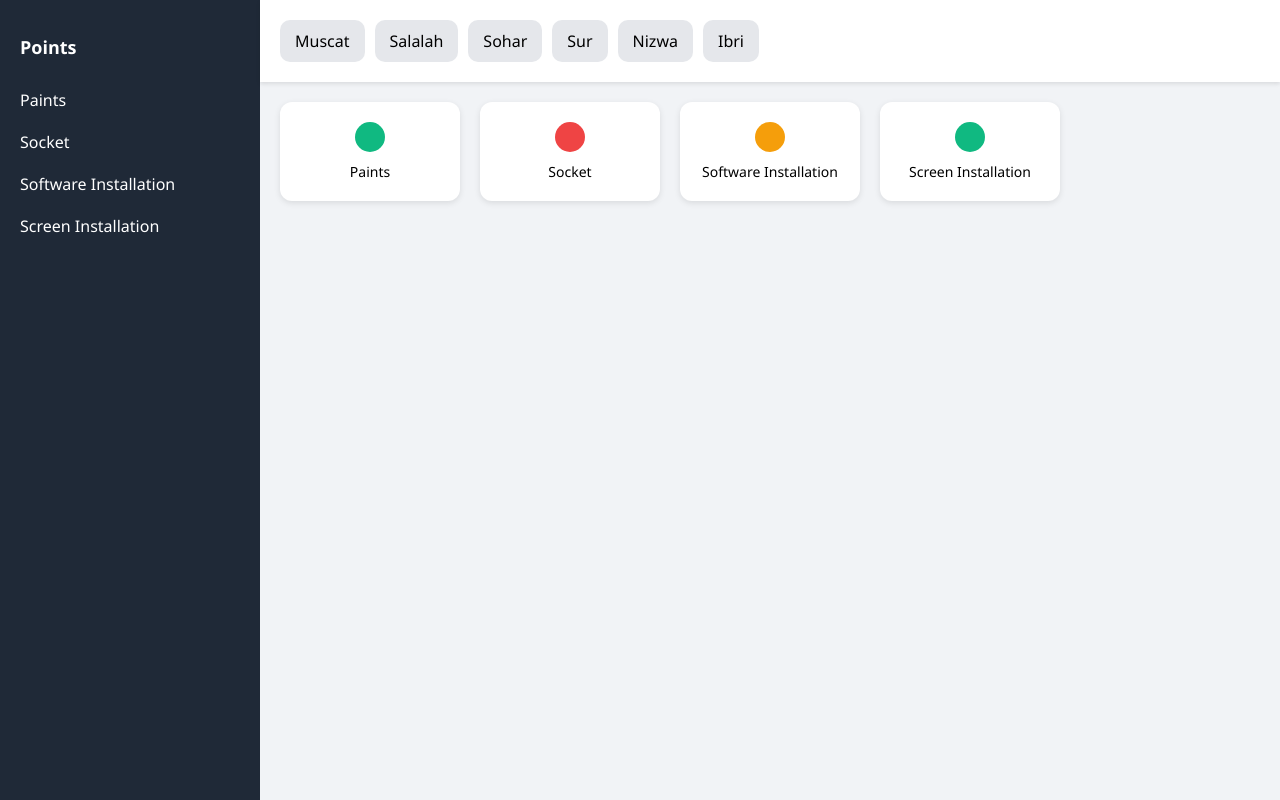
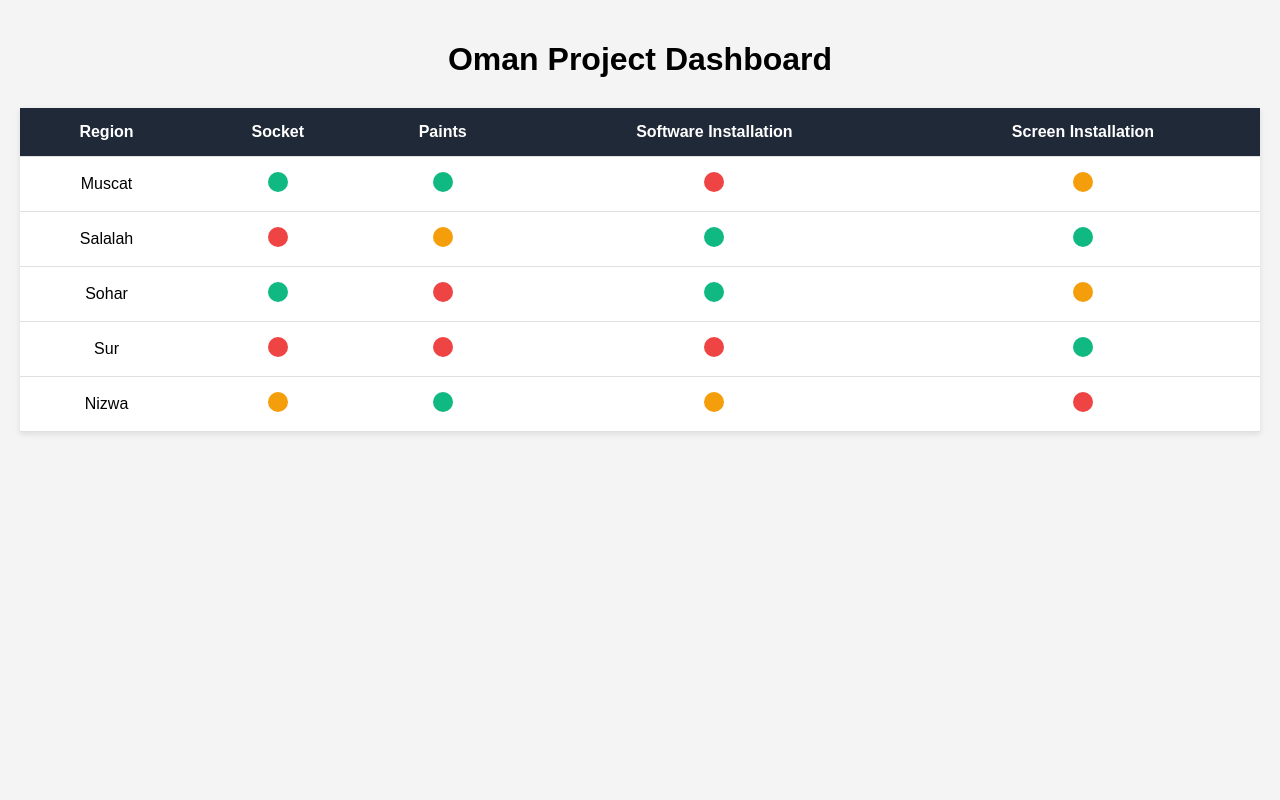
Before and after one commit to Nwe7l/game-demo, a plain HTML site: page index.html in a window 1280 px wide. Drawn offline with Linux system fonts and the light colour scheme.

Commit message:
Update index.html

```diff
--- a/index.html
+++ b/index.html
@@ -1,140 +1,140 @@
 <!DOCTYPE html>
 <html lang="en">
 <head>
-  <meta charset="UTF-8" />
-  <meta name="viewport" content="width=device-width, initial-scale=1.0"/>
-  <title>Oman Dashboard</title>
+  <meta charset="UTF-8">
+  <title>Oman Project Dashboard</title>
   <style>
     body {
+      font-family: Arial, sans-serif;
+      background: #f4f4f4;
       margin: 0;
-      font-family: 'Segoe UI', sans-serif;
-      display: flex;
-      height: 100vh;
-      background: #f1f3f6;
-    }
-
-    .sidebar {
-      width: 220px;
-      background-color: #1f2937;
-      color: white;
       padding: 20px;
     }
 
-    .sidebar h2 {
-      font-size: 18px;
-      margin-bottom: 20px;
+    h1 {
+      text-align: center;
+      margin-bottom: 30px;
     }
 
-    .sidebar ul {
-      list-style: none;
-      padding: 0;
-    }
-
-    .sidebar li {
-      padding: 10px 0;
-      cursor: pointer;
-    }
-
-    .sidebar li:hover {
-      background-color: #374151;
-    }
-
-    .main {
-      flex: 1;
-      display: flex;
-      flex-direction: column;
-    }
-
-    .topbar {
-      background-color: white;
-      padding: 20px;
-      display: flex;
-      gap: 10px;
-      overflow-x: auto;
-      box-shadow: 0 2px 4px rgba(0,0,0,0.1);
-    }
-
-    .region {
-      background-color: #e5e7eb;
-      padding: 10px 15px;
-      border-radius: 10px;
-      white-space: nowrap;
-    }
-
-    .content {
-      padding: 20px;
-      display: grid;
-      grid-template-columns: repeat(auto-fill, minmax(180px, 1fr));
-      gap: 20px;
-    }
-
-    .card {
-      background-color: white;
-      padding: 20px;
-      border-radius: 12px;
-      display: flex;
-      flex-direction: column;
-      align-items: center;
+    table {
+      width: 100%;
+      border-collapse: collapse;
+      background: #fff;
       box-shadow: 0 2px 6px rgba(0,0,0,0.1);
     }
 
-    .status-circle {
-      width: 30px;
-      height: 30px;
+    th, td {
+      padding: 15px;
+      text-align: center;
+      border-bottom: 1px solid #e0e0e0;
+    }
+
+    th {
+      background-color: #1f2937;
+      color: white;
+      position: sticky;
+      top: 0;
+    }
+
+    .circle {
+      height: 20px;
+      width: 20px;
       border-radius: 50%;
-      margin-bottom: 10px;
+      display: inline-block;
     }
 
     .green { background-color: #10b981; }
     .red { background-color: #ef4444; }
     .orange { background-color: #f59e0b; }
 
-    .card label {
-      font-size: 14px;
+    tbody tr:hover {
+      background-color: #f0f0f0;
+    }
+
+    @media (max-width: 768px) {
+      table, thead, tbody, th, td, tr {
+        display: block;
+      }
+
+      th {
+        position: static;
+      }
+
+      td {
+        text-align: right;
+        padding-left: 50%;
+        position: relative;
+      }
+
+      td::before {
+        position: absolute;
+        left: 15px;
+        width: 45%;
+        white-space: nowrap;
+        font-weight: bold;
+        color: #555;
+      }
+
+      td:nth-child(1)::before { content: "Region"; }
+      td:nth-child(2)::before { content: "Socket"; }
+      td:nth-child(3)::before { content: "Paints"; }
+      td:nth-child(4)::before { content: "Software Install"; }
+      td:nth-child(5)::before { content: "Screen Install"; }
     }
   </style>
 </head>
 <body>
 
-  <div class="sidebar">
-    <h2>Points</h2>
-    <ul>
-      <li>Paints</li>
-      <li>Socket</li>
-      <li>Software Installation</li>
-      <li>Screen Installation</li>
-    </ul>
-  </div>
+  <h1>Oman Project Dashboard</h1>
 
-  <div class="main">
-    <div class="topbar">
-      <div class="region">Muscat</div>
-      <div class="region">Salalah</div>
-      <div class="region">Sohar</div>
-      <div class="region">Sur</div>
-      <div class="region">Nizwa</div>
-      <div class="region">Ibri</div>
-    </div>
-
-    <div class="content">
-      <div class="card">
-        <div class="status-circle green"></div>
-        <label>Paints</label>
-      </div>
-      <div class="card">
-        <div class="status-circle red"></div>
-        <label>Socket</label>
-      </div>
-      <div class="card">
-        <div class="status-circle orange"></div>
-        <label>Software Installation</label>
-      </div>
-      <div class="card">
-        <div class="status-circle green"></div>
-        <label>Screen Installation</label>
-      </div>
-    </div>
-  </div>
+  <table>
+    <thead>
+      <tr>
+        <th>Region</th>
+        <th>Socket</th>
+        <th>Paints</th>
+        <th>Software Installation</th>
+        <th>Screen Installation</th>
+      </tr>
+    </thead>
+    <tbody>
+      <tr>
+        <td>Muscat</td>
+        <td><span class="circle green"></span></td>
+        <td><span class="circle green"></span></td>
+        <td><span class="circle red"></span></td>
+        <td><span class="circle orange"></span></td>
+      </tr>
+      <tr>
+        <td>Salalah</td>
+        <td><span class="circle red"></span></td>
+        <td><span class="circle orange"></span></td>
+        <td><span class="circle green"></span></td>
+        <td><span class="circle green"></span></td>
+      </tr>
+      <tr>
+        <td>Sohar</td>
+        <td><span class="circle green"></span></td>
+        <td><span class="circle red"></span></td>
+        <td><span class="circle green"></span></td>
+        <td><span class="circle orange"></span></td>
+      </tr>
+      <tr>
+        <td>Sur</td>
+        <td><span class="circle red"></span></td>
+        <td><span class="circle red"></span></td>
+        <td><span class="circle red"></span></td>
+        <td><span class="circle green"></span></td>
+      </tr>
+      <tr>
+        <td>Nizwa</td>
+        <td><span class="circle orange"></span></td>
+        <td><span class="circle green"></span></td>
+        <td><span class="circle orange"></span></td>
+        <td><span class="circle red"></span></td>
+      </tr>
+    </tbody>
+  </table>
 
 </body>
 </html>
```
